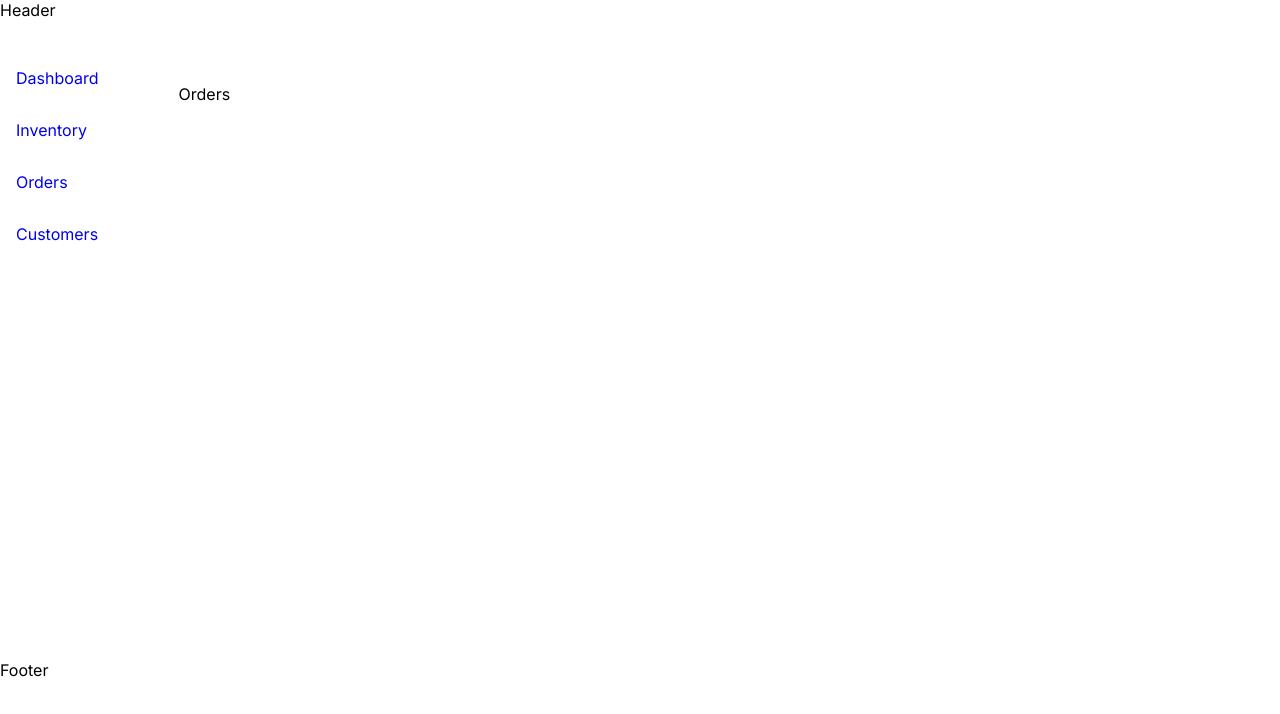
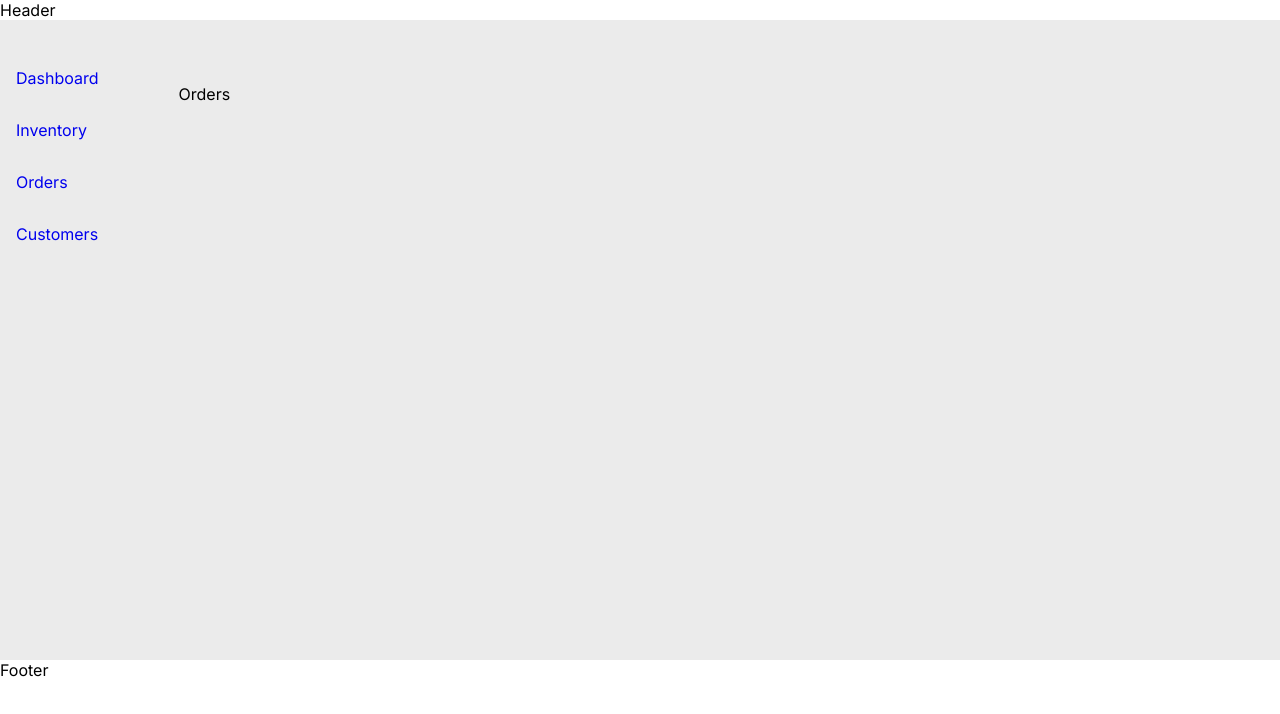
Before and after one commit to Fr33yr/inventory-management, a React (Vite) app: page /orders in a window 1280 px wide. Shown: the top 714 px of the page. Built offline with nearby package versions, Linux system fonts and the light colour scheme.

Commit message:
global resets and variables

```diff
--- a/src/globals.css
+++ b/src/globals.css
@@ -1,21 +1,28 @@
 @import url("https://fonts.googleapis.com/css2?family=Inter:wght@400;600;700&display=swap");
+
+
+
 
 html,
 body,
 #root,
 .app {
+  /* === Resets === */
   height: 100%;
   width: 100%;
   font-family: "Inter", sans-serif;
   margin: 0;
   padding: 0;
   box-sizing: border-box;
+  /* === Variables === */
+  --main-bg-color: #ebebeb;
 }
 
 main{
   display: flex;
   flex-direction: row;
   min-height: 80vh;
+  background-color: var(--main-bg-color);
 }
 
 /* ::-webkit-scrollbar {
```
